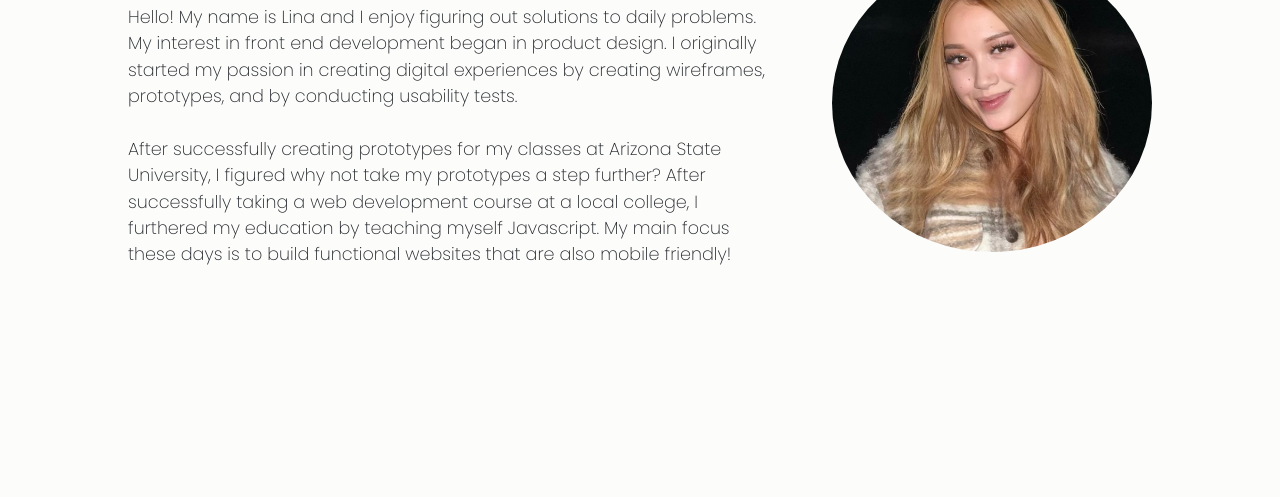
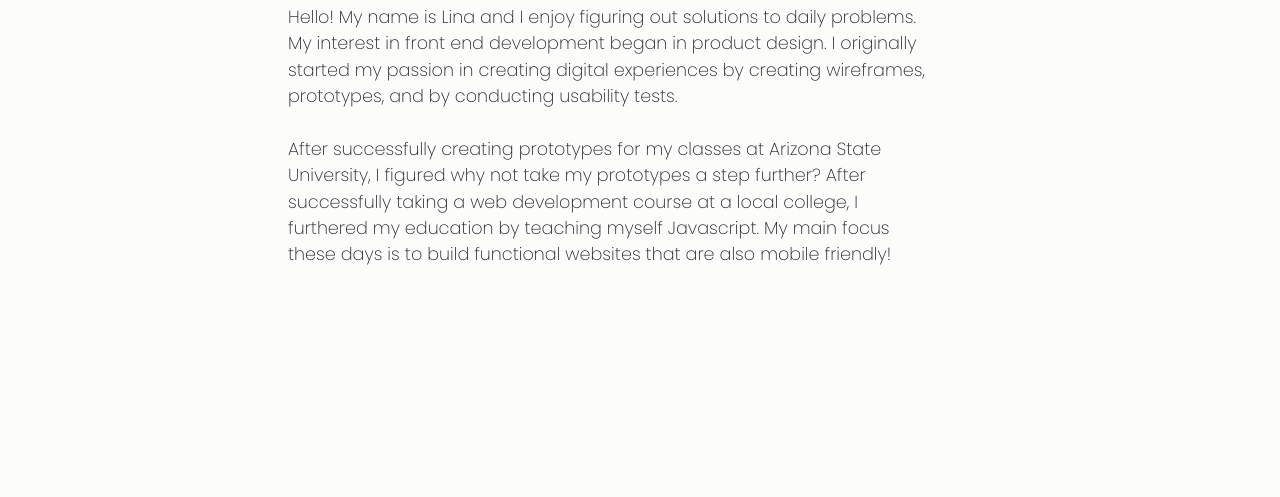
Before and after one commit to Linavo/Linavo.github.io, a plain HTML site: page about.html in a window 1280 px wide. Shown: the part 345-842 px from the top of the page. Drawn offline with nearby package versions, Linux system fonts and the light colour scheme.

Commit message:
temporarily removed about photo

```diff
--- a/about.html
+++ b/about.html
@@ -71,7 +71,7 @@
           </p>
         </div>
         <div>
-          <img src="imgs/IMG_5878.png" alt="picture of me" class="circle" />
+          <!-- <img src="imgs/IMG_5878.png" alt="picture of me" class="circle" /> -->
         </div>
       </div>
 
```
